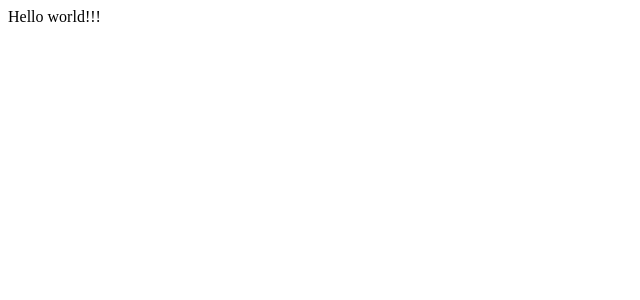
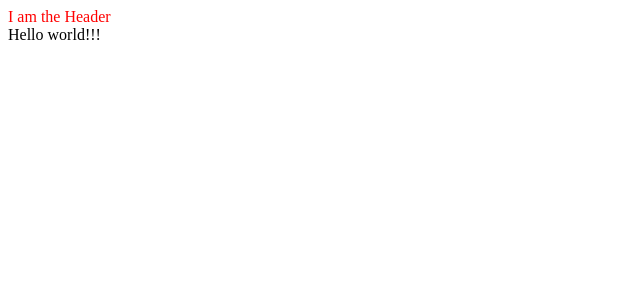
Before and after one commit to mojocodeio/front-end-boiler, a React app: page / in a window 1280 px wide. Shown: the top 300 px of the page, without its empty margins (0-640 px from the left). Built offline with nearby package versions, Linux system fonts and the light colour scheme.

Commit message:
set up css modules

```diff
--- a/package.json
+++ b/package.json
@@ -11,10 +11,12 @@
     "@babel/preset-env": "^7.11.0",
     "@babel/preset-react": "^7.10.4",
     "babel-loader": "^8.1.0",
+    "css-loader": "^4.1.1",
     "html-loader": "^1.1.0",
     "html-webpack-plugin": "^4.3.0",
     "react": "^16.13.1",
     "react-dom": "^16.13.1",
+    "style-loader": "^1.2.1",
     "webpack": "^4.44.1",
     "webpack-cli": "^3.3.12",
     "webpack-dev-server": "^3.11.0"
--- a/src/App/App.js
+++ b/src/App/App.js
@@ -1,8 +1,12 @@
 import React from 'react';
+
+/** components */
+import Header from './Header/Header';
 
 export const App = () => {
     return (
         <div>
+            <Header />
             Hello world!!!
         </div>
     )
--- /dev/null
+++ b/src/App/Header/Header.js
@@ -0,0 +1,14 @@
+import React from 'react';
+
+/** styles */
+import styles from './Header.module.css';
+
+export const Header = () => {
+    return (
+        <div className={styles.header}>
+            I am the Header
+        </div>
+    );
+}
+
+export default Header;
--- /dev/null
+++ b/src/App/Header/Header.module.css
@@ -0,0 +1,3 @@
+.header {
+    color: red;
+}
--- a/webpack/webpack.dev.config.js
+++ b/webpack/webpack.dev.config.js
@@ -27,6 +27,17 @@ module.exports = {
                 use: [
                     { loader: 'html-loader' }
                 ]
+            },{
+                test: /\.css$/i,
+                use: [
+                    'style-loader',
+                    {
+                        loader: 'css-loader',
+                        options: {
+                            modules: true
+                        }
+                    }
+                ],
             }
         ]
     },
```
Also changed, not shown: 1 other file (tests, documents, lock files or other folders).
